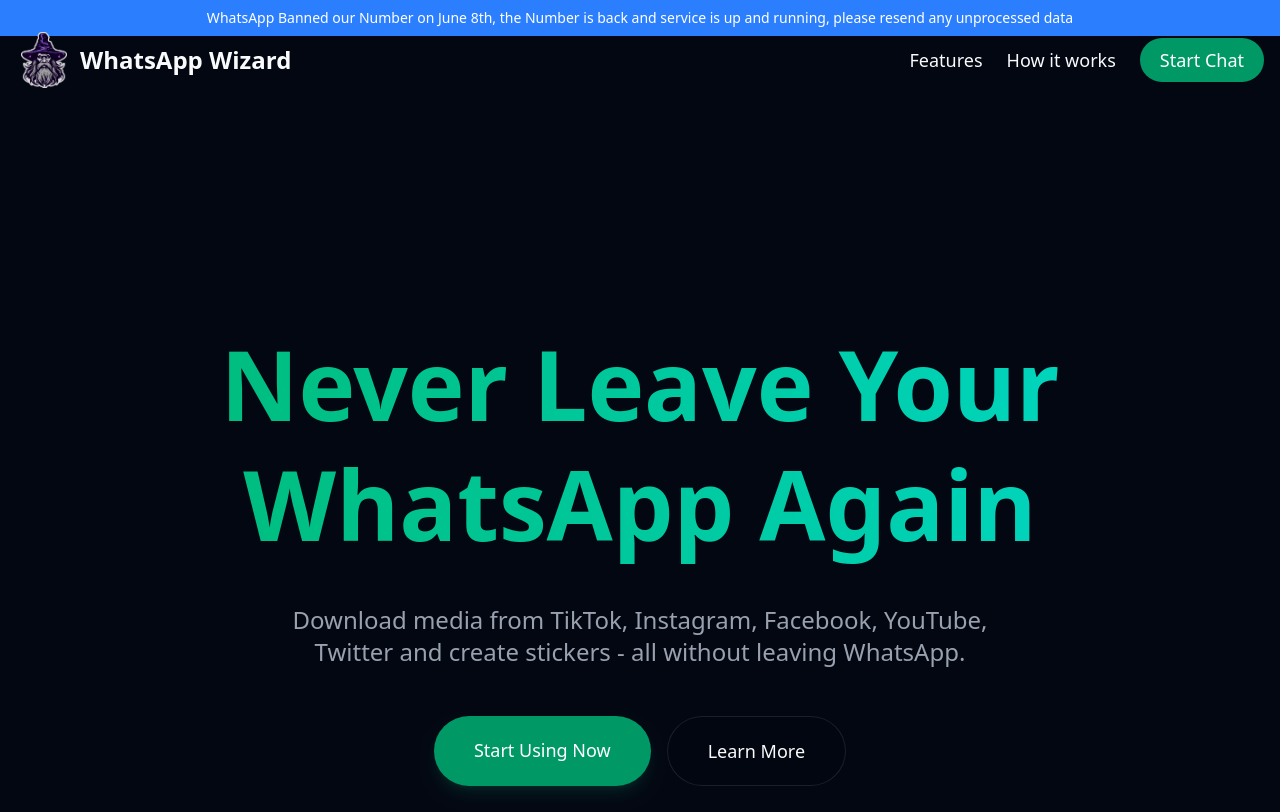
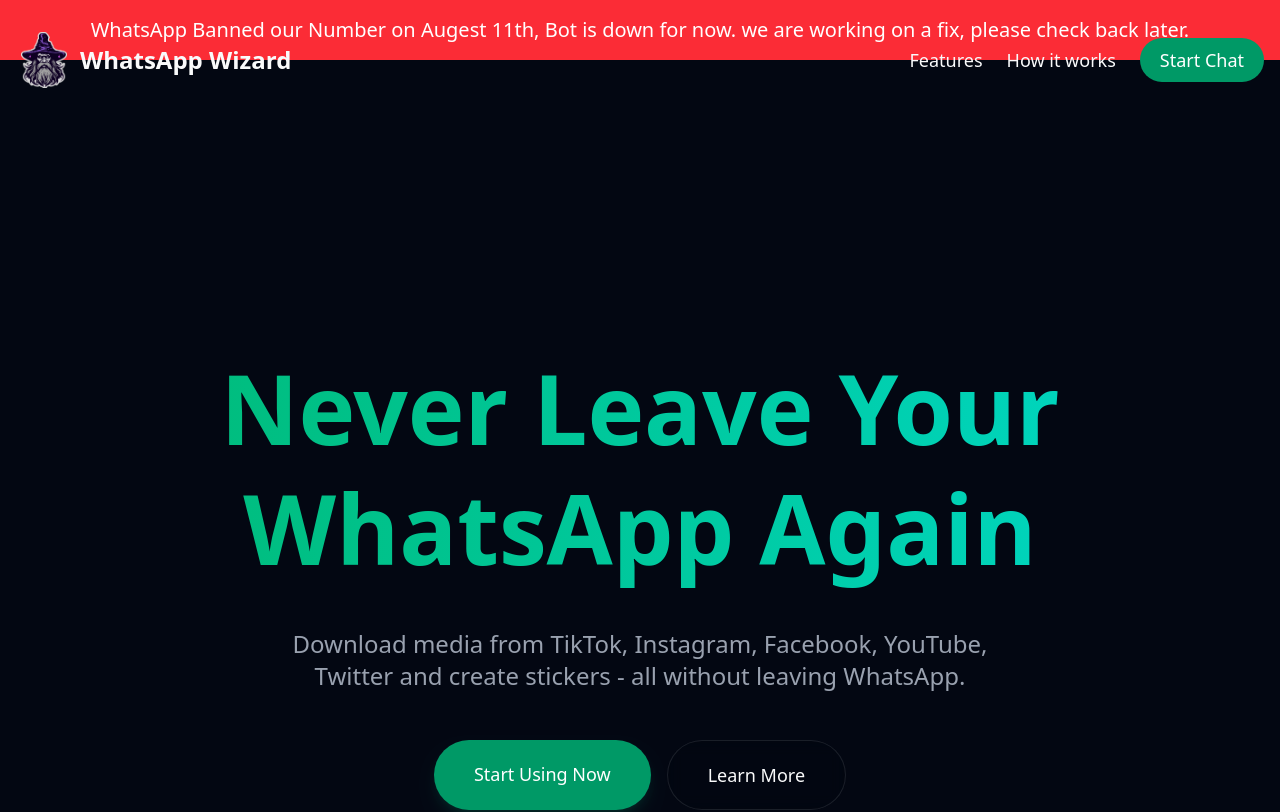
Before and after one commit to WhatsAppWizard/website, a Next.js app: page / in a window 1280 px wide. Shown: the top 812 px of the page. Built offline with nearby package versions, Linux system fonts and the light colour scheme; no server answers.

Commit message:
Update header notification message and styling
Changed the header alert to reflect the new WhatsApp ban on August 11th and updated the styling for increased visibility. The message now informs users that the bot is currently down and a fix is in progress.

```diff
--- a/components/sections/Header.tsx
+++ b/components/sections/Header.tsx
@@ -13,8 +13,8 @@
 
   return (
     <>
-     <div className="w-full bg-blue-500 text-white text-center py-2 text-sm mb-8">
-        WhatsApp Banned our Number on June 8th, the Number is back and service is up and running, please resend any unprocessed data
+     <div className="w-full bg-red-500 text-white text-center py-4 text-xl mb-8">
+        WhatsApp Banned our Number on Augest 11th, Bot is down for now. we are working on a fix, please check back later.
       </div>
       <header className="container mx-auto flex items-center justify-between py-4 md:py-8 px-4 absolute top-0 left-0 right-0 z-10">
 
```
